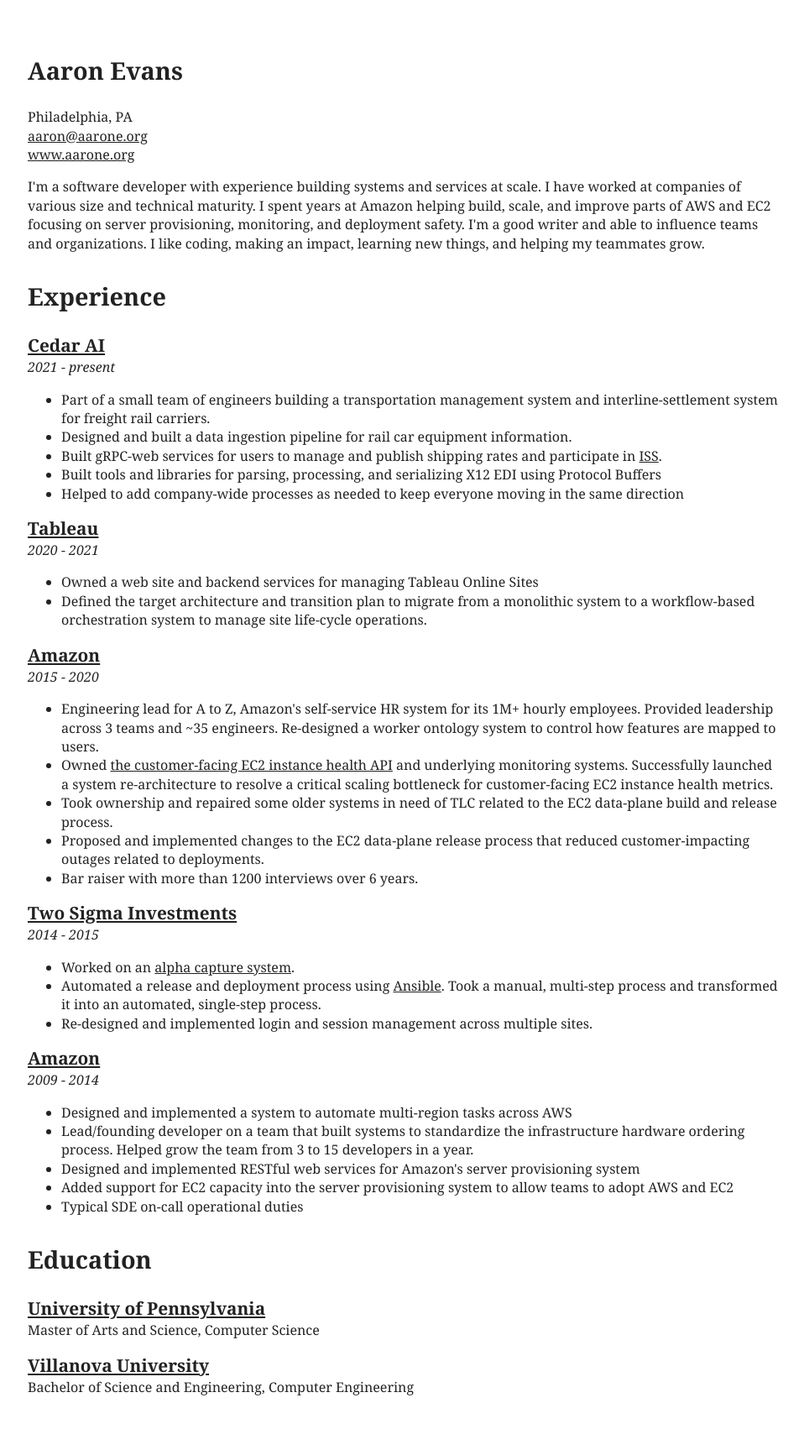
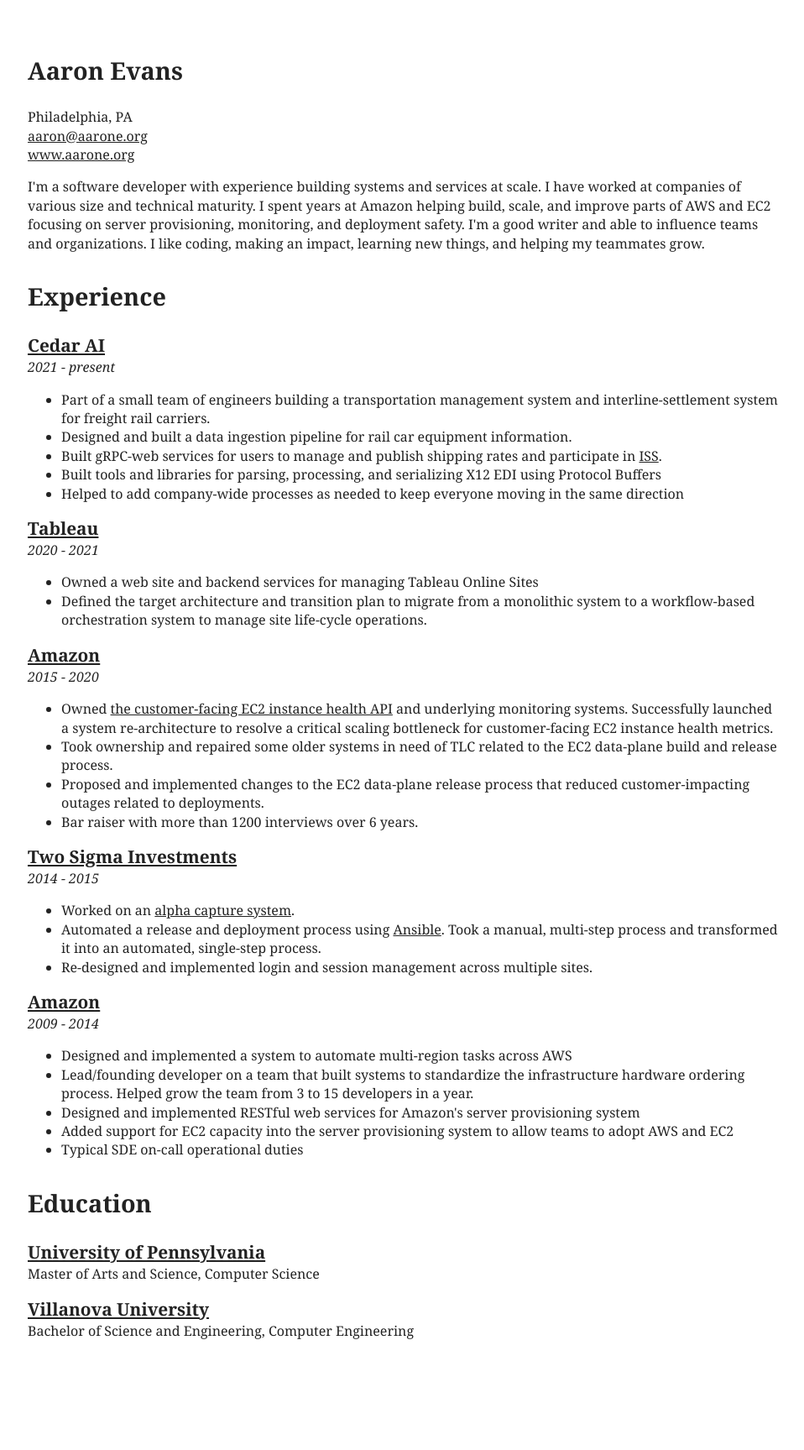
Before and after one commit to aarone/aarone.org, a Jekyll site: the page built from source/resume.html, in a window 1280 px wide. Shown: the whole page at 84% size, without its empty margins (157-1115 px from the left). Built offline with Jekyll 4.4.1, drawn with Linux system fonts in a browser that asks for light colours; Markdown is read by kramdown in place of the engine named in the settings; after the commit the page ends 1660 px from its top, so only the background shows below that.

Commit message:
remove confusing experience

```diff
--- a/source/resume.html
+++ b/source/resume.html
@@ -102,12 +102,6 @@
       <div class="nine columns">
         <ul class="accomplishments">
           <li>
-            Engineering lead for A to Z, Amazon's self-service HR system for its 1M+ hourly
-            employees.
-            Provided leadership across 3 teams and ~35 engineers.
-            Re-designed a worker ontology system to control how features are mapped to users.
-          </li>
-          <li>
             Owned <a
               href="http://docs.aws.amazon.com/AWSEC2/latest/APIReference/API_DescribeInstanceStatus.html">the
             customer-facing EC2 instance health API</a> and underlying monitoring systems.
```
